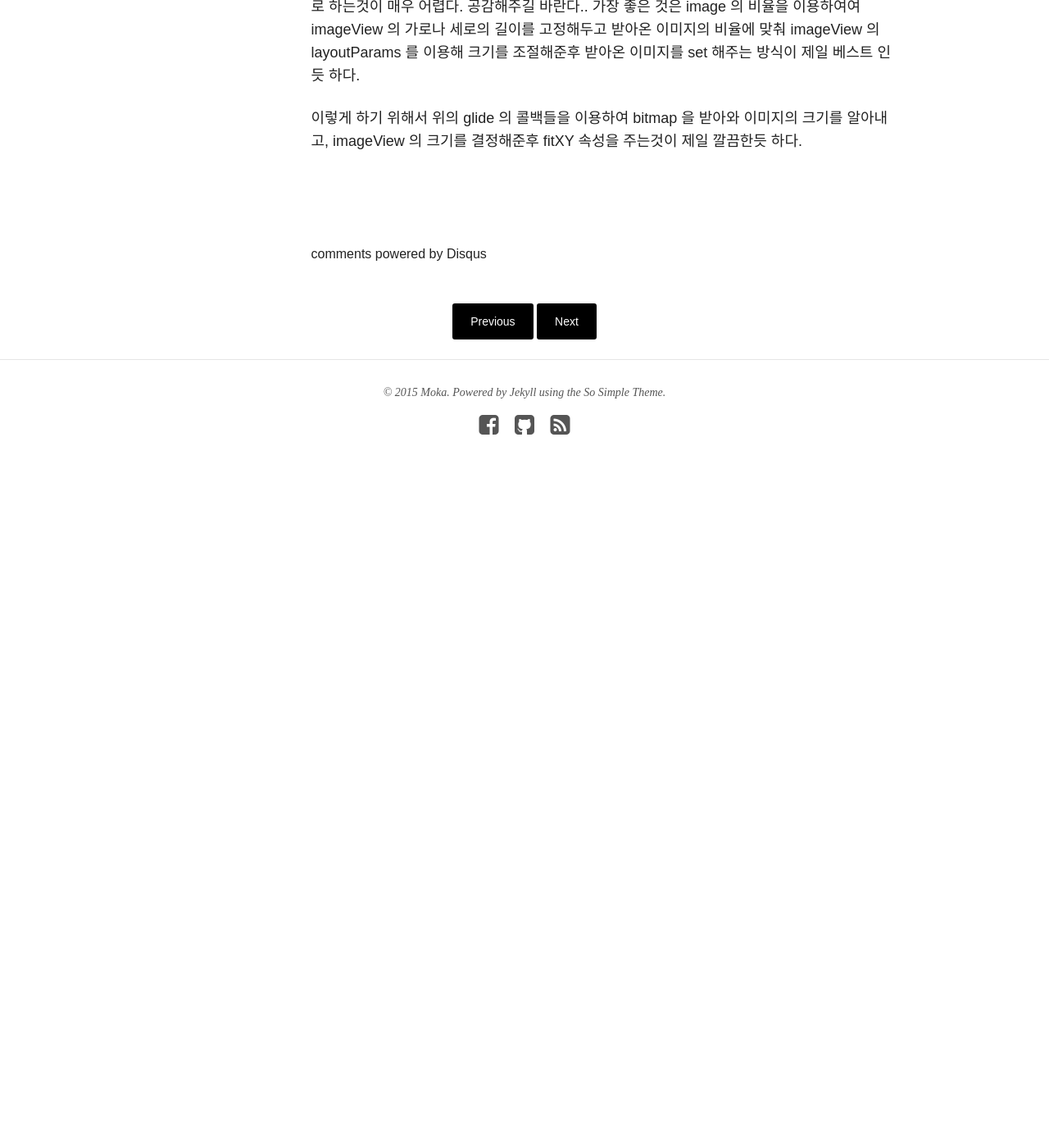
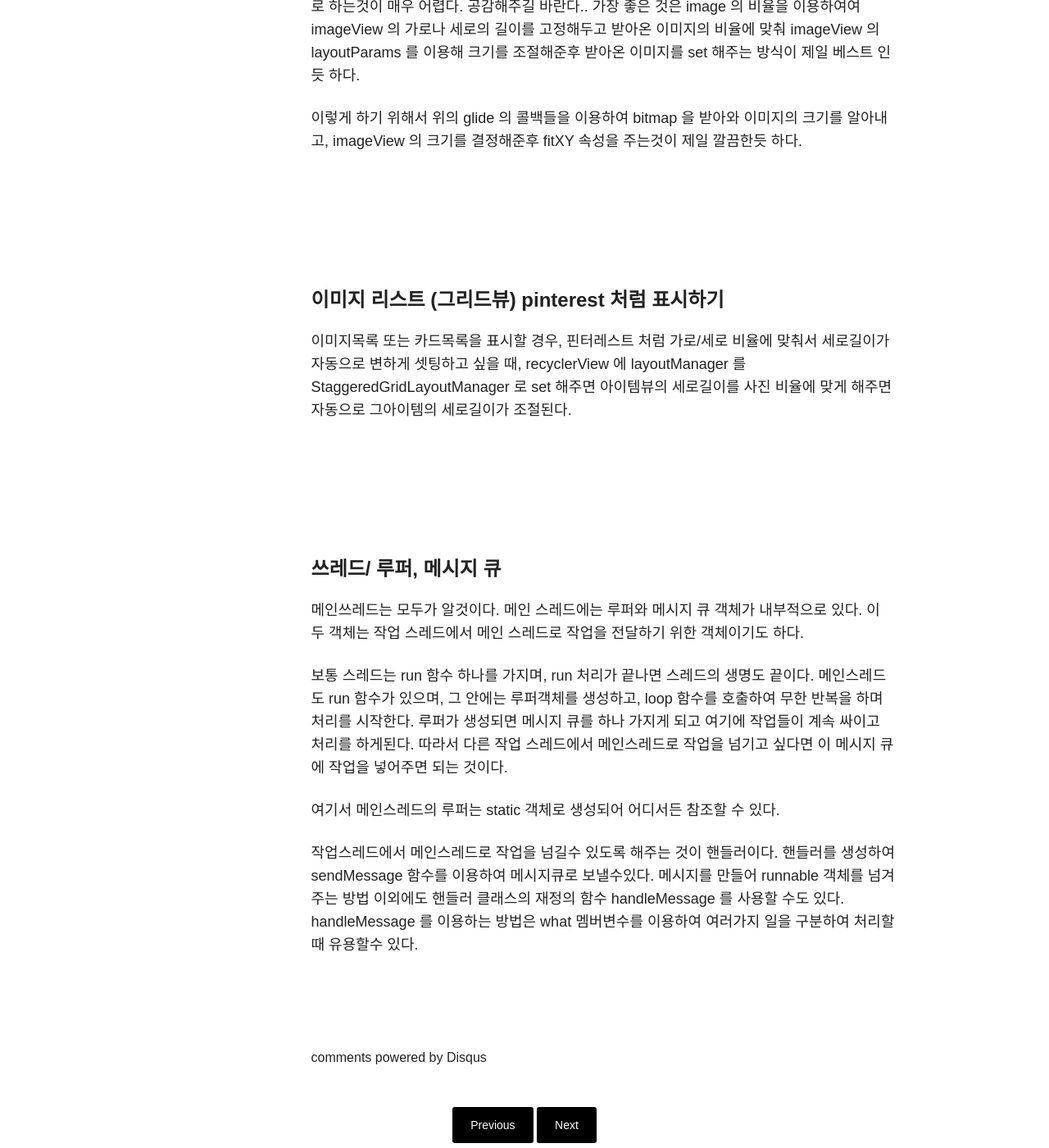
Before and after one commit to steadymoka/moka-a.github.io, a Jekyll site: the page built from _posts/android/2015-10-23-android-note2.md, in a window 1280 px wide and 1400 px high, scrolled down 2401 px. Shown: the whole window at 82% size. Built offline with Jekyll 4.4.1, drawn with Linux system fonts in a browser that asks for light colours; nearby versions of some CDN libraries; comment, search, counter and statistics services are not loaded; before the commit the page ends 3031 px from its top, so only the background shows below that.

Commit message:
android note posing

```diff
--- a/_posts/android/2015-10-23-android-note2.md
+++ b/_posts/android/2015-10-23-android-note2.md
@@ -75,3 +75,26 @@ Bitmap 을 받을 필요가 없다면, GlideDrawableImageViewTarget 객체를
 
 <br>
 <br>
+<br>
+<br>
+
+#### 이미지 리스트 (그리드뷰) pinterest 처럼 표시하기
+이미지목록 또는 카드목록을 표시할 경우, 핀터레스트 처럼 가로/세로 비율에 맞춰서 세로길이가 자동으로 변하게 셋팅하고 싶을 때,
+recyclerView 에 layoutManager 를 StaggeredGridLayoutManager 로 set 해주면 아이템뷰의 세로길이를 사진 비율에 맞게 해주면 자동으로 그아이템의 세로길이가 조절된다.
+
+<br>
+<br>
+<br>
+<br>
+
+#### 쓰레드/ 루퍼, 메시지 큐
+메인쓰레드는 모두가 알것이다. 메인 스레드에는 루퍼와 메시지 큐 객체가 내부적으로 있다. 이 두 객체는 작업 스레드에서 메인 스레드로 작업을 전달하기 위한 객체이기도 하다.
+
+보통 스레드는 run 함수 하나를 가지며, run 처리가 끝나면 스레드의 생명도 끝이다. 메인스레드도 run 함수가 있으며, 그 안에는 루퍼객체를 생성하고, loop 함수를 호출하여 무한 반복을 하며 처리를 시작한다. 루퍼가 생성되면 메시지 큐를 하나 가지게 되고 여기에 작업들이 계속 싸이고 처리를 하게된다.  따라서 다른 작업 스레드에서 메인스레드로 작업을 넘기고 싶다면 이 메시지 큐에 작업을 넣어주면 되는 것이다.
+
+여기서 메인스레드의 루퍼는 static 객체로 생성되어 어디서든 참조할 수 있다.
+
+작업스레드에서 메인스레드로 작업을 넘길수 있도록 해주는 것이 핸들러이다. 핸들러를 생성하여 sendMessage 함수를 이용하여 메시지큐로 보낼수있다. 메시지를 만들어 runnable 객체를 넘겨주는 방법 이외에도 핸들러 클래스의 재정의 함수 handleMessage 를 사용할 수도 있다. handleMessage 를 이용하는 방법은 what 멤버변수를 이용하여 여러가지 일을 구분하여 처리할때 유용할수 있다.
+
+<br>
+<br>
```
